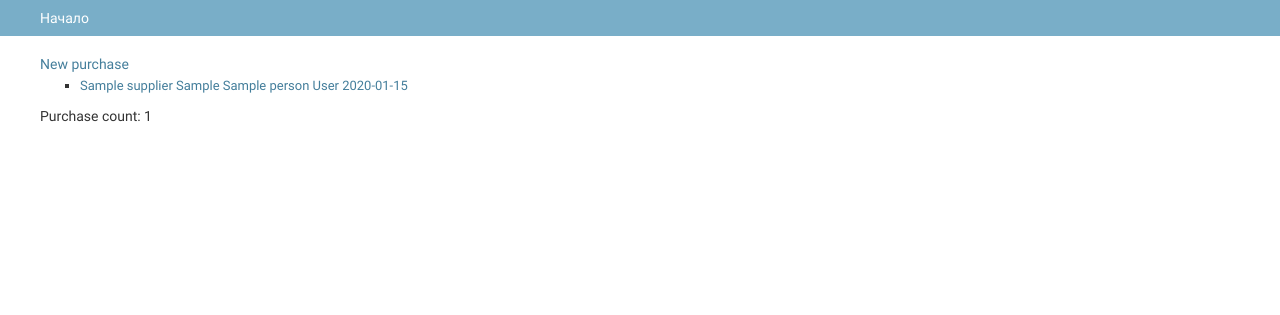
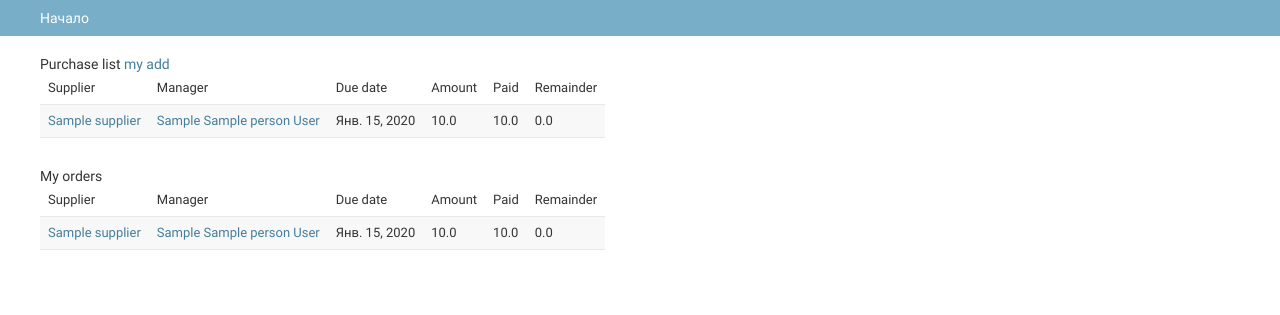
Before and after one commit to slezhnin/grouporder, a Django app: a page that uses group_order/templates/group_order/base.html in a window 1280 px wide. Shown: the part 48-363 px from the top of the page. Run offline with Django 3.2, Linux system fonts and the light colour scheme; a user stored in the database is signed in; tables that the repository leaves empty hold one stand-in row (values such as "Sample post").

Commit message:
index page finished

```diff
--- a/group_order/models.py
+++ b/group_order/models.py
@@ -1,4 +1,4 @@
-from django.core.urlresolvers import reverse
+from django.core.urlresolvers import reverse_lazy
 from django.db import models
 from django.db.models.signals import pre_save, post_init
 from django.dispatch import receiver
@@ -61,8 +61,8 @@ class Product(models.Model):
     description = models.TextField(_('description'), blank=True)
 
     def __unicode__(self):
-        return ' '.join(
-            map(lambda x: unicode(x), filter(None, (self.category, self.manufacturer, self.name))))
+        return ' '.join(map(lambda x: unicode(x),
+                            filter(None, (self.category, self.manufacturer, self.name))))
 
 
 class Price(models.Model):
@@ -88,7 +88,7 @@ class Purchase(models.Model):
     updated = models.DateTimeField(editable=False)
 
     def get_absolute_url(self):
-        return reverse('group_order:purchase', kwargs={'pk': self.id})
+        return reverse_lazy('group_order:purchase', kwargs={'pk': self.id})
 
     def is_manager(self, person):
         return self.manager == person
@@ -107,7 +107,8 @@ class Purchase(models.Model):
         return self.order_set.aggregate(models.Sum('item__price'))['item__price__sum'] or 0
 
     def paid(self):
-        return self.order_set.aggregate(models.Sum('transfer__amount'))['transfer__amount__sum']
+        return self.order_set.aggregate(models.Sum('transfer__amount'))[
+            'transfer__amount__sum'] or 0
 
     def remainder(self):
         return self.paid() - self.total()
@@ -126,7 +127,7 @@ class Order(models.Model):
     updated = models.DateTimeField(editable=False)
 
     def get_absolute_url(self):
-        return reverse('group_order:order', kwargs={'pk': self.id})
+        return reverse_lazy('group_order:order', kwargs={'pk': self.id})
 
     def quantity(self):
         return self.item_set.aggregate(models.Sum('quantity'))['quantity__sum'] or 0
@@ -175,8 +176,8 @@ class Item(models.Model):
 
     def __unicode__(self):
         return ' '.join((
-            unicode(self.order), unicode(self.product), unicode(self.quantity), unicode(self.price),
-            timezone.localtime(self.created).strftime("%H:%M:%S")))
+            unicode(self.order), unicode(self.product), unicode(self.quantity),
+            unicode(self.price), timezone.localtime(self.created).strftime("%H:%M:%S")))
 
     class Meta:
         ordering = ["created"]
--- a/group_order/templates/group_order/base.html
+++ b/group_order/templates/group_order/base.html
@@ -1,7 +1,7 @@
 {% extends "admin/base.html" %}
 {% load i18n %}
 
-{% block title %}{{ title }} | {% trans 'Group Order' %}{% endblock %}
+{% block title %}{% if title %}{{ title }} | {% endif %}{% trans 'Group Order' %}{% endblock %}
 
 {% block branding %}
     <h1 id="site-name">{% trans 'Group Order' %}</h1>
--- a/group_order/templates/group_order/index.html
+++ b/group_order/templates/group_order/index.html
@@ -2,15 +2,64 @@
 {% load i18n %}
 
 {% block content %}
-    <a href="{% url 'group_order:purchase_add' %}">{% trans 'New purchase' %}</a>
-{% if purchase_list %}
-    <ul>
-        {% for p in purchase_list %}
-            <li><a href="{% url 'group_order:purchase' p.id %}">{{ p }}</a></li>
-        {% endfor %}
-    </ul>
-    {% trans 'Purchase count' %}: {{ purchase_list.count }}
-{% else %}
-    <p>{% trans "No purchases are available." %}</p>
-{% endif %}
+    {% trans 'Purchase list' %}
+    {% if purchase_list %}
+        {% if filter == 'all' %}
+            <a href="{% url 'group_order:index_filter' 'my' %}">{% trans 'my' %}</a>
+        {% else %}
+            <a href="{% url 'group_order:index' %}">{% trans 'all' %}</a>
+        {% endif %}
+        <a href="{% url 'group_order:purchase_add' %}">{% trans 'add' %}</a>
+        <div class="module">
+            <table>
+                <tr>
+                    <td>{% trans 'Supplier' %}</td>
+                    <td>{% trans 'Manager' %}</td>
+                    <td>{% trans 'Due date' %}</td>
+                    <td>{% trans 'Amount' %}</td>
+                    <td>{% trans 'Paid' %}</td>
+                    <td>{% trans 'Remainder' %}</td>
+                </tr>
+                {% for p in purchase_list %}
+                    {% url 'group_order:purchase' p.id as purchase_url %}
+                    <tr>
+                        <td><a href="{{ purchase_url }}">{{ p.supplier }}</a></td>
+                        <td><a href="{{ purchase_url }}">{{ p.manager }}</a></td>
+                        <td>{{ p.due }}</td>
+                        <td>{{ p.total }}</td>
+                        <td>{{ p.paid }}</td>
+                        <td>{{ p.remainder }}</td>
+                    </tr>
+                {% endfor %}
+            </table>
+        </div>
+    {% else %}
+        <a href="{% url 'group_order:purchase_add' %}">{% trans 'add' %}</a>
+    {% endif %}
+    {% if my_order_list %}
+        {% trans 'My orders' %}
+        <div class="module">
+            <table>
+                <tr>
+                    <td>{% trans 'Supplier' %}</td>
+                    <td>{% trans 'Manager' %}</td>
+                    <td>{% trans 'Due date' %}</td>
+                    <td>{% trans 'Amount' %}</td>
+                    <td>{% trans 'Paid' %}</td>
+                    <td>{% trans 'Remainder' %}</td>
+                </tr>
+                {% for o in my_order_list %}
+                    {% url 'group_order:order' o.id as order_url %}
+                    <tr>
+                        <td><a href="{{ order_url }}">{{ o.purchase.supplier }}</a></td>
+                        <td><a href="{{ order_url }}">{{ o.purchase.manager }}</a></td>
+                        <td>{{ o.purchase.due }}</td>
+                        <td>{{ o.total }}</td>
+                        <td>{{ o.paid }}</td>
+                        <td>{{ o.remainder }}</td>
+                    </tr>
+                {% endfor %}
+            </table>
+        </div>
+    {% endif %}
 {% endblock %}
--- a/group_order/urls.py
+++ b/group_order/urls.py
@@ -4,6 +4,7 @@ from django.conf.urls import patterns, url
 from group_order import views
 
 urlpatterns = patterns('', url(r'^$', views.index, name='index'),
+                       url(r'^(?P<filter>[all|my]+)/$', views.index_filter, name='index_filter'),
                        url(r'^logout/$', views.logout, name='logout'),
                        url(r'^password_change/$', views.password_change, name='password_change'),
                        url(r'^password_change/done/$', views.password_change_done,
--- a/group_order/views.py
+++ b/group_order/views.py
@@ -8,17 +8,30 @@ from django.contrib.auth import REDIRECT_FIELD_NAME
 from django.utils import timezone
 from django.contrib.auth.decorators import login_required
 from django.utils.decorators import method_decorator
-from django.views.generic import DetailView
 from django.views.generic.detail import SingleObjectMixin
 from django.views.generic.edit import CreateView, UpdateView
+from django.utils.translation import ugettext_lazy as _
+
 from models import Purchase, Order, Item, Transfer
 
 
 def index(request):
+    return index_filter(request, 'all')
+
+
+def index_filter(request, filter):
     if not request.user.is_authenticated():
         return views.login(request, template_name='group_order/login.html',
-                           extra_context={REDIRECT_FIELD_NAME: reverse('group_order:index')})
-    return render(request, 'group_order/index.html', {'purchase_list': Purchase.objects.all().order_by('-due')})
+                           extra_context={'title': _('Group Order'),
+                                          REDIRECT_FIELD_NAME: reverse('group_order:index')})
+    my_order_list = Order.objects.all().filter(customer=request.user.person).order_by('-created')
+    purchase_list = Purchase.objects.all()
+    if filter == 'my':
+        purchase_list = purchase_list.filter(manager=request.user.person)
+    purchase_list = purchase_list.order_by('-due')
+    return render(request, 'group_order/index.html',
+                  {'purchase_list': purchase_list, 'my_order_list': my_order_list,
+                   'filter': filter})
 
 
 def password_change(request):
@@ -27,7 +40,8 @@ def password_change(request):
 
 
 def password_change_done(request):
-    return views.password_change_done(request, template_name='group_order/password_change_done.html')
+    return views.password_change_done(request,
+                                      template_name='group_order/password_change_done.html')
 
 
 def logout(request):
@@ -156,20 +170,32 @@ class OrderView(UpdateView, ModelContextMixin):
     model = Order
     ItemFormSet = inlineformset_factory(Order, Item, form=ItemForm, extra=1)
     TransferFormSet = inlineformset_factory(Order, Transfer, form=TransferForm, extra=1)
+    form_action = {'item_set': 'item_action', 'transfer_set': 'transfer_action'}
 
     def update_context(self, context, obj):
         context['item_formset'] = self.ItemFormSet(instance=obj)
         context['can_save_item'] = not obj.purchase.closed and (
             obj.customer == self.request.user.person or self.request.user.is_staff)
         context['transfer_formset'] = self.TransferFormSet(instance=obj)
-        context['can_save_transfer'] = obj.purchase.manager == self.request.user.person or self.request.user.is_staff
+        context[
+            'can_save_transfer'] = obj.purchase.manager == self.request.user.person or self.request.user.is_staff
 
+    def post(self, request, *args, **kwargs):
+        for token in self.form_action:
+            if any(map(lambda f: token in f, self.request.POST)):
+                handler = getattr(self, self.form_action[token])
+                if handler:
+                    return redirect(handler(self.get_object(), request))
+        return super(OrderView, self).post(request, *args, **kwargs)
 
-def post(self, request, *args, **kwargs):
-    item_formset = self.ItemFormSet(self.request.POST, instance=self.get_object())
-    if item_formset.is_valid():
-        item_formset.save()
-    transfer_formset = self.TransferFormSet(self.request.POST, instance=self.get_object())
-    if transfer_formset.is_valid():
-        transfer_formset.save()
-    return super(OrderView, self).post(request, *args, **kwargs)
+    def item_action(self, object, request):
+        item_formset = self.ItemFormSet(request.POST, instance=self.get_object())
+        if item_formset.is_valid():
+            item_formset.save()
+        return reverse('group_order:order', kwargs={'pk': object.id})
+
+    def transfer_action(self, object, request):
+        transfer_formset = self.TransferFormSet(request.POST, instance=self.get_object())
+        if transfer_formset.is_valid():
+            transfer_formset.save()
+        return reverse('group_order:order', kwargs={'pk': object.id})
```
